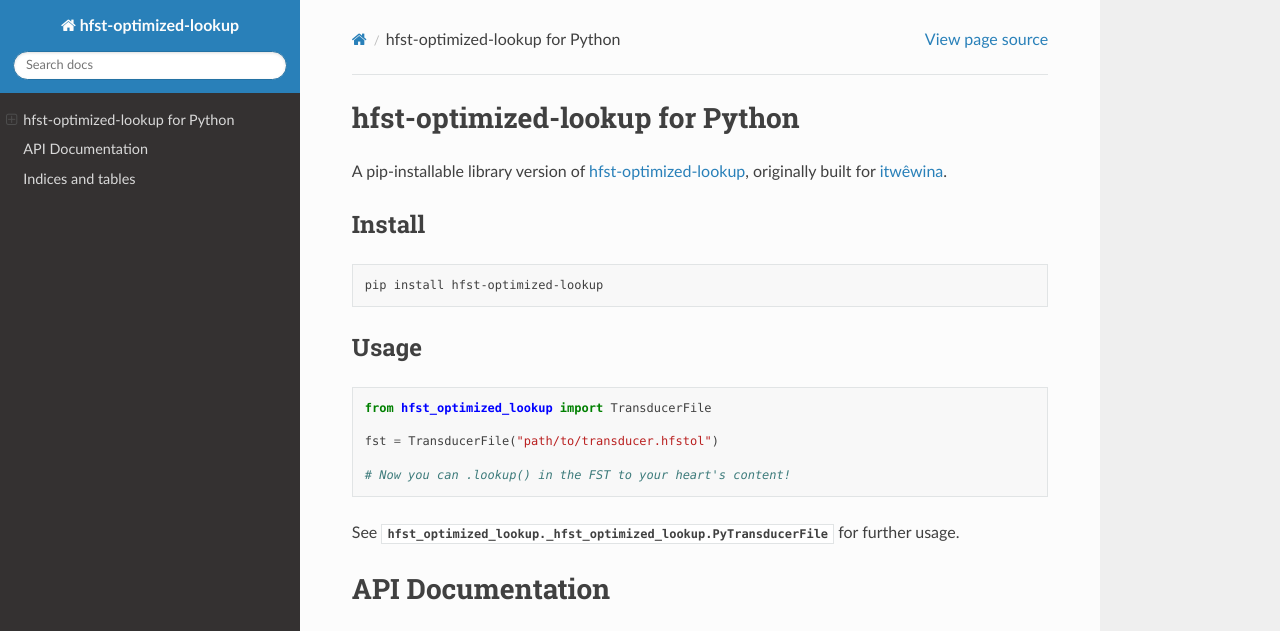
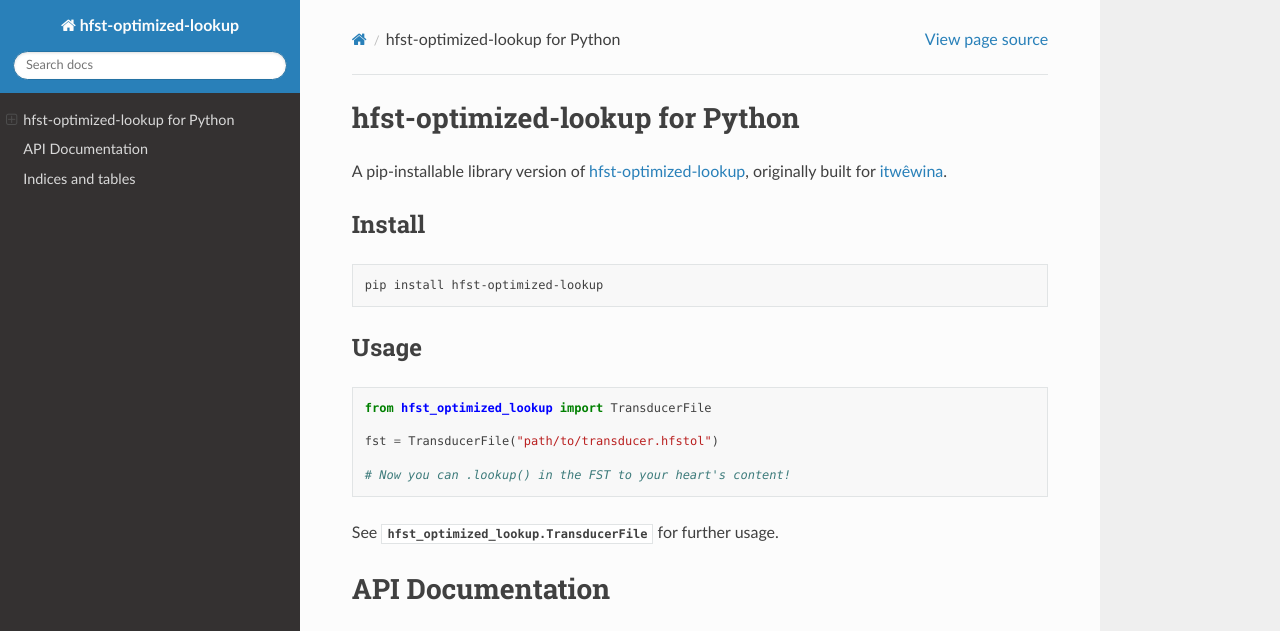
Before and after one commit to UAlbertaALTLab/hfst-optimized-lookup, a Sphinx documentation site: the page built from docs/index.rst, in a window 1280 px wide and 1118 px high. Shown: the top 631 px of the window. Built offline with Sphinx 7.4.7 and the Read the Docs theme 2.0.0, drawn with Linux system fonts in a browser that asks for light colours; grey boxes are pictures that could not be loaded.

Commit message:
docs: simplify autodoc references to TransducerFile

```diff
--- a/docs/conf.py
+++ b/docs/conf.py
@@ -57,3 +57,7 @@
 # relative to this directory. They are copied after the builtin static files,
 # so a file named "default.css" will overwrite the builtin "default.css".
 html_static_path = ["_static"]
+
+# -- Options for autodoc -----------------------------------------------------
+
+autodoc_member_order = "bysource"
--- a/docs/index.rst
+++ b/docs/index.rst
@@ -34,13 +34,10 @@
 
     # Now you can .lookup() in the FST to your heart's content!
 
-See :py:class:`hfst_optimized_lookup._hfst_optimized_lookup.PyTransducerFile` for further usage.
+See :py:class:`hfst_optimized_lookup.TransducerFile` for further usage.
 
 API Documentation
 =================
-
-.. autoclass:: hfst_optimized_lookup._hfst_optimized_lookup.PyTransducerFile
-   :members:
 
 .. automodule:: hfst_optimized_lookup
    :members:
```
